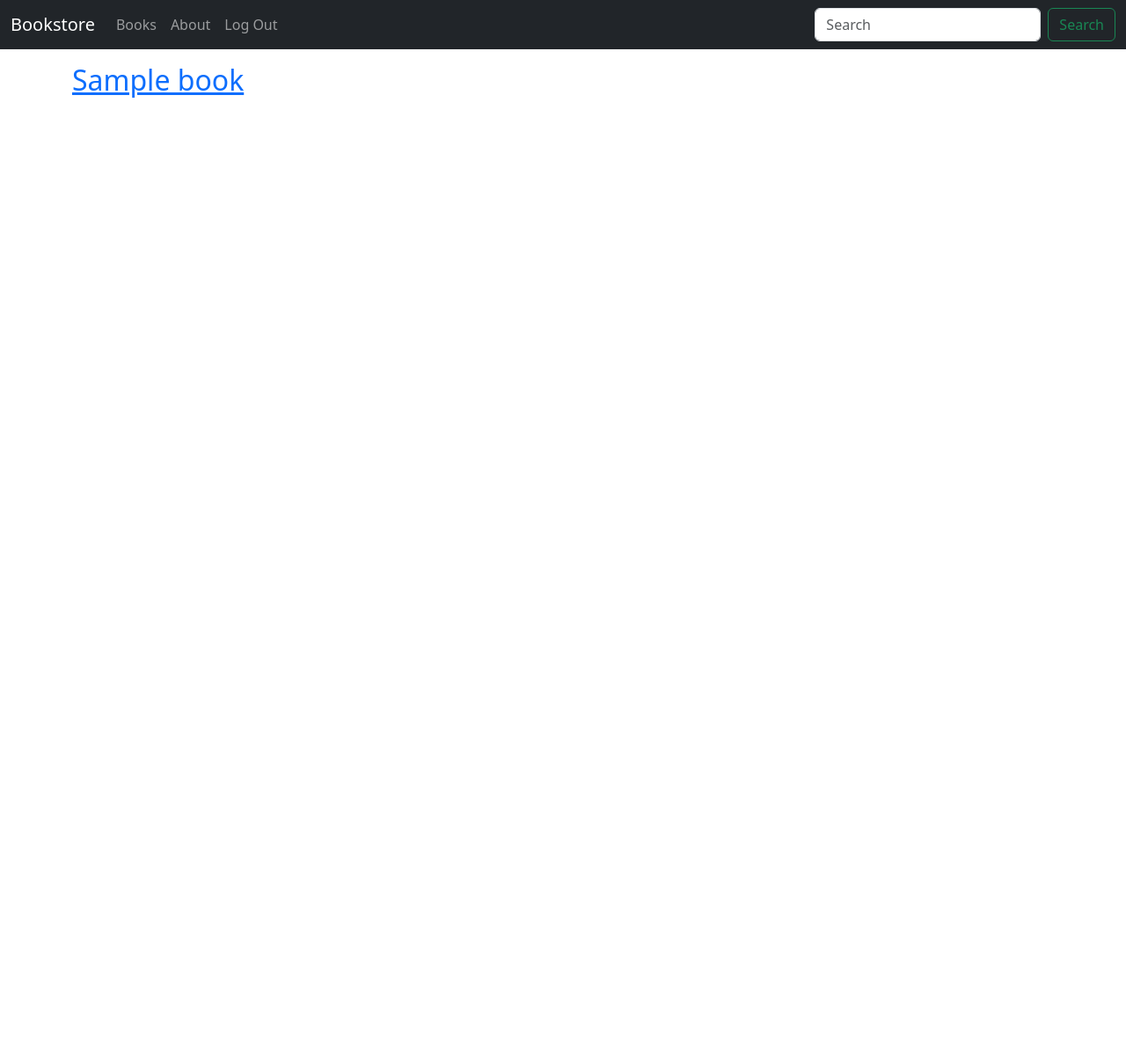
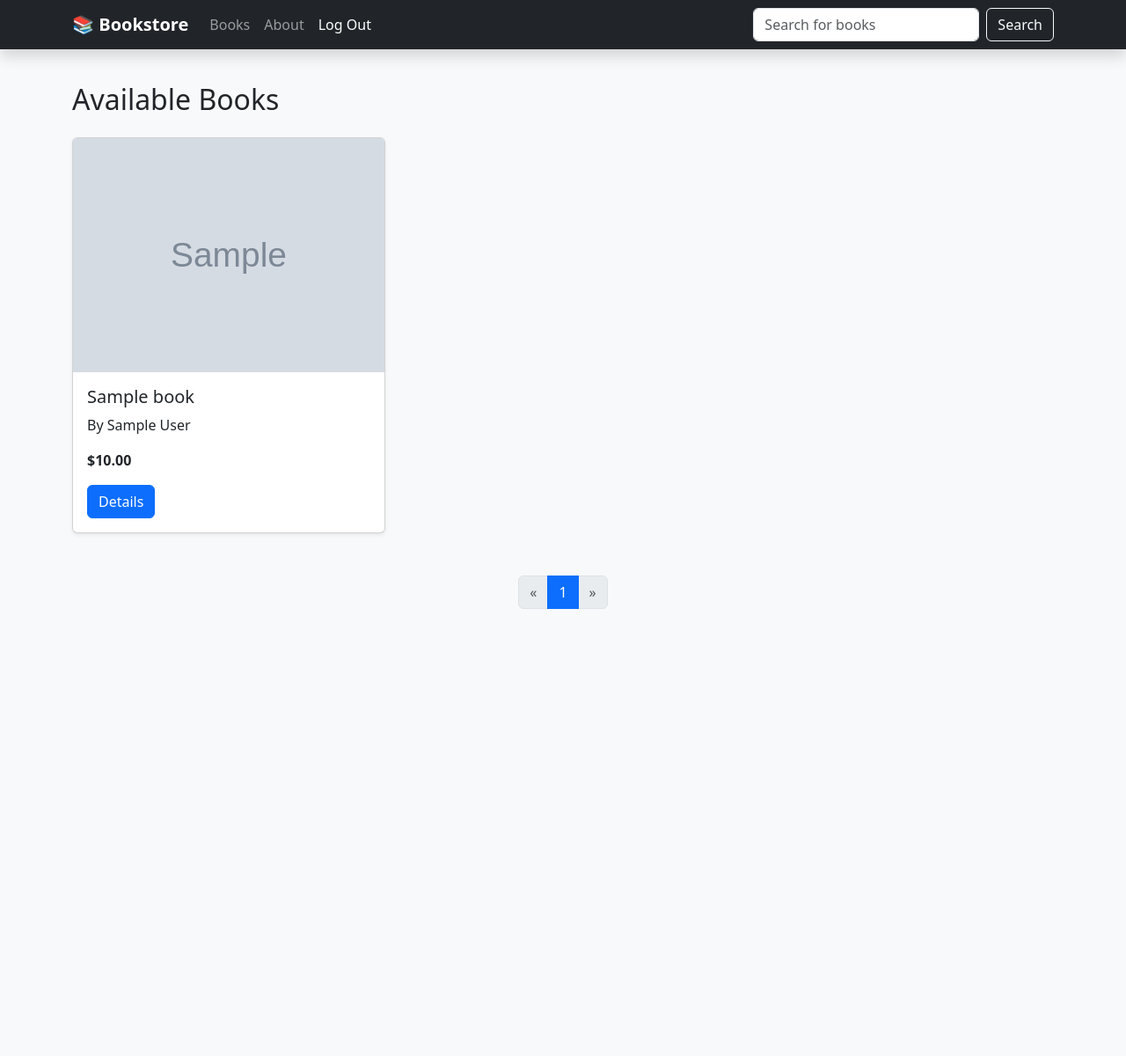
Before and after one commit to AlishShresth/Django-bookstore, a Django app: page /books/ in a window 1280 px wide. Shown: the whole page at 88% size. Run offline with Django 5.2, Linux system fonts and the light colour scheme; a user stored in the database is signed in; tables that the repository leaves empty hold one stand-in row (values such as "Sample post"); grey boxes marked "Sample" are stand-in pictures; parts of the project's set-up code (start-up, migrations or seed data) failed here and were passed over.

Commit message:
fix: template changes, model fixes

```diff
--- a/books/models.py
+++ b/books/models.py
@@ -8,12 +8,20 @@ class Book(models.Model):
   id = models.UUIDField(primary_key=True, default=uuid.uuid4, editable=False)
   title = models.CharField(max_length=200)
   author = models.CharField(max_length=200)
+  isbn = models.CharField("ISBN", max_length=13, unique=True, null=True, blank=True)
+  description = models.TextField(null=True,blank=True)
+  published_date = models.DateField(null=True, blank=True)
+  publisher = models.CharField(max_length=200, blank=True)
+  pages = models.PositiveIntegerField(null=True, blank=True)
+  language = models.CharField(max_length=30, default="English")
+  genre = models.CharField(max_length=100, blank=True)
   price = models.DecimalField(max_digits=6, decimal_places=2)
   cover = models.ImageField(upload_to="covers/", blank=True)
 
   class Meta:
     indexes = [
       models.Index(fields=["id"], name="id_index"),
+      models.Index(fields=["isbn"], name="isbn_index"),
     ]
     permissions = [
       ("special_status", "Can read all books"),
@@ -29,7 +37,11 @@ class Book(models.Model):
 class Review(models.Model):
   book = models.ForeignKey(Book, on_delete=models.CASCADE, related_name="reviews",)
   review = models.TextField(max_length=1500)
+  rating = models.PositiveSmallIntegerField(choices=[(i, str(i)) for i in range(1, 6)], default=5)
+  author = models.ForeignKey(get_user_model(), on_delete=models.CASCADE)
   author = models.ForeignKey(get_user_model(), on_delete=models.CASCADE,)
+  created_at = models.DateTimeField(auto_now_add=True)
+  updated_at = models.DateTimeField(auto_now=True)
 
   def __str__(self):
-    return self.review
+    return f"{self.review[:50]} - {self-rating}⭐"
--- a/books/views.py
+++ b/books/views.py
@@ -1,4 +1,5 @@
 from django.db.models import Q
+from django.core.paginator import Paginator
 from django.contrib.auth.mixins import (
   LoginRequiredMixin,
   PermissionRequiredMixin
@@ -13,6 +14,8 @@ class BookListView(LoginRequiredMixin, ListView):
   context_object_name = "book_list"
   template_name = "books/book_list.html"
   login_url = "account_login"
+  queryset = Book.objects.select_related().all().order_by("title")
+  paginate_by = 9
 
 
 class BookDetailView(LoginRequiredMixin, PermissionRequiredMixin, DetailView):
@@ -23,13 +26,20 @@ class BookDetailView(LoginRequiredMixin, PermissionRequiredMixin, DetailView):
   permission_required = "books.special_status"
   queryset = Book.objects.all().prefetch_related('reviews__author',)
 
-class SearchResultsListView(ListView):
+class SearchResultsListView(LoginRequiredMixin, ListView):
   model = Book
   context_object_name = "book_list"
   template_name = "books/search_results.html"
 
   def get_queryset(self):
     query = self.request.GET.get("q")
-    return Book.objects.filter(
-      Q(title__icontains=query) | Q(author__icontains=query)
-    )
+    if query:
+      return Book.objects.filter(
+        Q(title__icontains=query)
+        | Q(author__icontains=query)
+        | Q(isbn__icontains=query)
+        | Q(genre__icontains=query)
+        | Q(publisher__icontains=query)
+        | Q(description__icontains=query)
+      ).distinct()
+    return Book.objects.none()
--- a/django_project/settings.py
+++ b/django_project/settings.py
@@ -160,10 +160,8 @@ EMAIL_BACKEND = "django.core.mail.backends.console.EmailBackend"
 
 # django-allauth config
 ACCOUNT_SESSION_REMEMBER = True
-ACCOUNT_SIGNUP_PASSWORD_ENTER_TWICE = False
-ACCOUNT_USERNAME_REQUIRED = False
+ACCOUNT_SIGNUP_FIELDS = ["email*", "password1*"]
 ACCOUNT_LOGIN_METHODS = {"email"}
-ACCOUNT_EMAIL_REQUIRED = True
 ACCOUNT_UNIQUE_EMAIL = True
 
 DEFAULT_FROM_EMAIL = "admin@djangobookstore.com"
--- a/templates/_base.html
+++ b/templates/_base.html
@@ -1,69 +1,80 @@
 {% load static %}
 <!DOCTYPE html>
-<html>
+<html lang="en">
+
   <head>
     <meta charset="UTF-8" />
     <meta name="viewport" content="width=device-width, initial-scale=1.0" />
     <title>{% block title %}Bookstore{% endblock title %}</title>
     <link
       href="https://cdn.jsdelivr.net/npm/bootstrap@5.3.3/dist/css/bootstrap.min.css"
-      rel="stylesheet"
-      integrity="sha384-QWTKZyjpPEjISv5WaRU9OFeRpok6YctnYmDr5pNlyT2bRjXh0JMhjY6hW+ALEwIH"
-      crossorigin="anonymous"
-    />
+      rel="stylesheet">
     <link rel="stylesheet" href="{% static 'css/base.css' %}" />
+    <style>
+      body {
+        padding-top: 70px;
+        background-color: #f8f9fa;
+      }
+
+      .navbar-brand {
+        font-weight: bold;
+      }
+
+      .bookcover {
+        max-width: 100%;
+        height: auto;
+        border-radius: 10px;
+      }
+    </style>
   </head>
+
   <body>
-    <nav class="navbar navbar-expand-md navbar-dark fixed-top bg-dark">
-      <div class="container-fluid">
-        <a class="navbar-brand" href="{% url 'home' %}">Bookstore</a>
-        <button
-          class="navbar-toggler"
-          type="button"
-          data-bs-toggle="collapse"
-          data-bs-target="#navbarCollapse"
-          aria-controls="navbarCollapse"
-          aria-expanded="false"
-          aria-label="Toggle navigation"
-        >
+    <nav class="navbar navbar-expand-lg navbar-dark bg-dark fixed-top shadow">
+      <div class="container">
+        <a class="navbar-brand" href="{% url 'home' %}">📚 Bookstore</a>
+        <button class="navbar-toggler" type="button" data-bs-toggle="collapse"
+          data-bs-target="#navbarCollapse">
           <span class="navbar-toggler-icon"></span>
         </button>
+
         <div class="collapse navbar-collapse" id="navbarCollapse">
-          <ul class="navbar-nav me-auto mb-2 mb-md-0">
-            <li class="nav-item">
-              <a class="nav-link" href="{% url 'book_list' %}">Books</a>
-            </li>
-            <li class="nav-item">
-              <a class="nav-link" href="{% url 'about' %}">About</a>
-            </li>
+          <ul class="navbar-nav me-auto mb-2 mb-lg-0">
+            <li class="nav-item"><a class="nav-link"
+                href="{% url 'book_list' %}">Books</a></li>
+            <li class="nav-item"><a class="nav-link"
+                href="{% url 'about' %}">About</a></li>
             {% if user.is_authenticated %}
             <li class="nav-item">
-              <form method="post" action="{% url 'account_logout' %}">
+              <form method="post" action="{% url 'account_logout' %}"
+                class="d-inline">
                 {% csrf_token %}
-                <button class="nav-link" type="submit">Log Out</button>
+                <button type="submit"
+                  class="nav-link btn btn-link text-white">Log Out</button>
               </form>
             </li>
             {% else %}
-            <li class="nav-item">
-              <a class="nav-link" href="{% url 'account_login' %}">Log In</a>
-            </li>
-            <li class="nav-item">
-              <a class="nav-link" href="{% url 'account_signup' %}">Sign Up</a>
-            </li>
+            <li class="nav-item"><a class="nav-link"
+                href="{% url 'account_login' %}">Log In</a></li>
+            <li class="nav-item"><a class="nav-link"
+                href="{% url 'account_signup' %}">Sign Up</a></li>
             {% endif %}
           </ul>
+
           <form class="d-flex" action="{% url 'search_results' %}" method="get">
-            <input class="form-control me-2" type="search" name="q" placeholder="Search" aria-\ label="Search" >
-            <button class="btn btn-outline-success" type="submit">Search</button> </form>
+            <input class="form-control me-2" type="search" name="q"
+              placeholder="Search for books" aria-label="Search">
+            <button class="btn btn-outline-light" type="submit">Search</button>
+          </form>
         </div>
       </div>
     </nav>
-    <div class="container">{% block content %} {% endblock content %}</div>
-    <script src="{% static 'js/base.js' %}"></script>
+
+    <main class="container mt-4">
+      {% block content %}{% endblock content %}
+    </main>
+
     <script
-      src="https://cdn.jsdelivr.net/npm/bootstrap@5.3.3/dist/js/bootstrap.bundle.min.js"
-      integrity="sha384-YvpcrYf0tY3lHB60NNkmXc5s9fDVZLESaAA55NDzOxhy9GkcIdslK1eN7N6jIeHz"
-      crossorigin="anonymous"
-    ></script>
+      src="https://cdn.jsdelivr.net/npm/bootstrap@5.3.3/dist/js/bootstrap.bundle.min.js"></script>
   </body>
+
 </html>
--- a/templates/books/book_list.html
+++ b/templates/books/book_list.html
@@ -1,9 +1,57 @@
 {% extends "_base.html" %}
 {% block title %}Books{% endblock title %}
+
 {% block content %}
-  {% for book in book_list %}
-    <div>
-    <h2><a href="{{ book.get_absolute_url }}">{{ book.title }}</a></h2>
+<h2 class="mb-4">Available Books</h2>
+
+<div class="row row-cols-1 row-cols-md-3 g-4">
+  {% for book in page_obj %}
+  <div class="col">
+    <div class="card h-100 shadow-sm">
+      {% if book.cover %}
+      <img src="{{ book.cover.url }}" class="card-img-top" alt="{{ book.title }}">
+      {% endif %}
+      <div class="card-body">
+        <h5 class="card-title">{{ book.title }}</h5>
+        <p class="card-text">By {{ book.author }}</p>
+        <p class="card-text"><strong>${{ book.price }}</strong></p>
+        <a href="{{ book.get_absolute_url }}" class="btn btn-primary">Details</a>
+      </div>
     </div>
-{% endfor %}
+  </div>
+  {% endfor %}
+</div>
+
+<!-- Pagination controls -->
+<nav aria-label="Page navigation" class="mt-5">
+  <ul class="pagination justify-content-center">
+    {% if page_obj.has_previous %}
+    <li class="page-item">
+      <a class="page-link" href="?page={{ page_obj.previous_page_number }}" aria-label="Previous">
+        &laquo;
+      </a>
+    </li>
+    {% else %}
+    <li class="page-item disabled"><span class="page-link">&laquo;</span></li>
+    {% endif %}
+
+    {% for num in page_obj.paginator.page_range %}
+      {% if page_obj.number == num %}
+        <li class="page-item active"><span class="page-link">{{ num }}</span></li>
+      {% elif num > page_obj.number|add:'-3' and num < page_obj.number|add:'3' %}
+        <li class="page-item"><a class="page-link" href="?page={{ num }}">{{ num }}</a></li>
+      {% endif %}
+    {% endfor %}
+
+    {% if page_obj.has_next %}
+    <li class="page-item">
+      <a class="page-link" href="?page={{ page_obj.next_page_number }}" aria-label="Next">
+        &raquo;
+      </a>
+    </li>
+    {% else %}
+    <li class="page-item disabled"><span class="page-link">&raquo;</span></li>
+    {% endif %}
+  </ul>
+</nav>
 {% endblock content %}
```
Also changed, not shown: templates/about.html (+6 -2 lines), templates/books/book_detail.html (+33 -15 lines), templates/books/search_results.html (+25 -8 lines), templates/home.html (+6 -3 lines), books/migrations/0006_book_description_book_genre_book_isbn_book_language_and_more.py (added), 1 other file.
